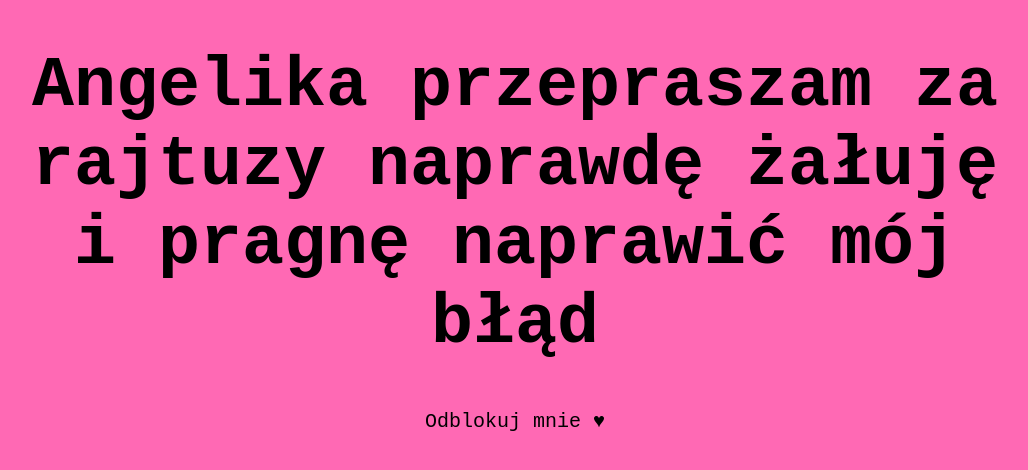
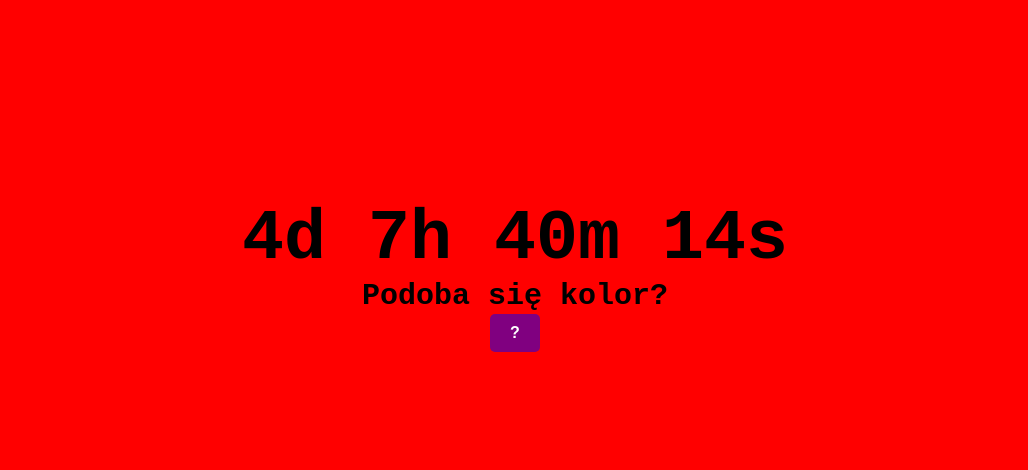
Before and after one commit to PapaSmerf47/Przeprosiny, a plain HTML site: page index.html in a window 1280 px wide. Shown: the whole page, without its empty margins (125-1153 px from the left). Drawn offline with Linux system fonts and the light colour scheme.

Commit message:
Add files via upload

```diff
--- a/index.html
+++ b/index.html
@@ -8,8 +8,52 @@
 </head>
 <body>
     <div class="container">
-        <h1>Angelika przepraszam za rajtuzy naprawdę żałuję i pragnę naprawić mój błąd</h1>
-        <p>Odblokuj mnie &#9829</p>
+        <div id="countdown">00d 00h 00m 00s</div>
+        <script>
+            // Ustaw docelową datę i godzinę
+const targetDate = new Date("2024-11-29T22:00:00"); // Przykładowa data
+
+function updateCountdown() {
+    const now = new Date();
+    const timeLeft = targetDate - now;
+
+    if (timeLeft <= 0) {
+        document.getElementById("countdown").textContent = "Czas upłynął!";
+        clearInterval(timerInterval); // Zatrzymanie timera
+        return;
+    }
+
+    const days = Math.floor(timeLeft / (1000 * 60 * 60 * 24));
+    const hours = Math.floor((timeLeft % (1000 * 60 * 60 * 24)) / (1000 * 60 * 60));
+    const minutes = Math.floor((timeLeft % (1000 * 60 * 60)) / (1000 * 60));
+    const seconds = Math.floor((timeLeft % (1000 * 60)) / 1000);
+
+    document.getElementById("countdown").textContent =
+        `${days}d ${hours}h ${minutes}m ${seconds}s`;
+}
+
+
+const timerInterval = setInterval(updateCountdown, 1000);
+updateCountdown(); // Wywołanie natychmiastowe, żeby odliczanie było widoczne od razu
+
+        </script>
+    </div>
+
+    <div id="footer">
+        Podoba się kolor?<br>
+        <button onclick="myFunction()">?</button>
+
+    <script>
+        function myFunction() {
+            const userInput = prompt("Magiczne słowo");
+            if (userInput == "mhm" || userInput == "Mhm" || userInput == "MHM") {
+                window.open("location.html");
+            } else {
+                alert("Błedne Hasło")
+            }
+        }
+    </script>
+
     </div>
 
 
--- a/style.css
+++ b/style.css
@@ -5,9 +5,11 @@
     font-family: 'Courier New', Courier, monospace;
 }
 
-h1{
+#countdown {
+    margin-top: 200px;
     font-size: 70px;
-    font-weight: bold;
+    font-weight: 800;
+    color: black;
 }
 
 p{
@@ -15,5 +17,36 @@ p{
 }
 
 body{
-    background-color: hotpink;
+    background-color: red;
 }
+
+#footer{
+    width: 80%;
+    text-align: center;
+    margin-left: 10%;
+    font-size: 30px;
+    font-weight: 600;
+    font-family: 'Courier New', Courier, monospace;
+}
+
+button {
+    background-color: purple;
+    color: #fff;
+    border: none;
+    padding: 10px 20px;
+    font-size: 16px;
+    font-weight: bold;
+    border-radius: 5px;
+    cursor: pointer;
+    transition: background-color 0.3s ease, transform 0.2s ease;
+}
+
+button:hover {
+    background-color: white;
+    transform: scale(1.05);
+    color: black;
+}
+
+p{
+    font-weight: 600;
+}
```
Also changed, not shown: location.html (added, +14 -0 lines).
